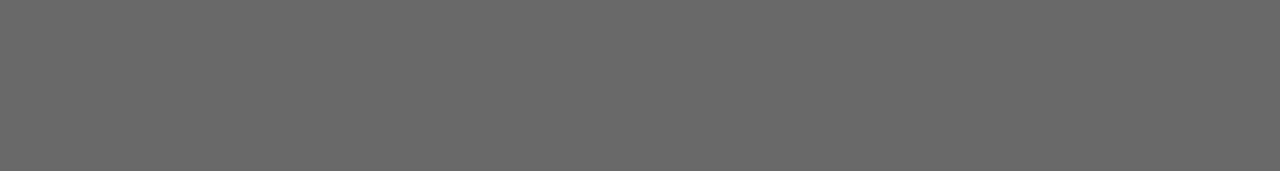
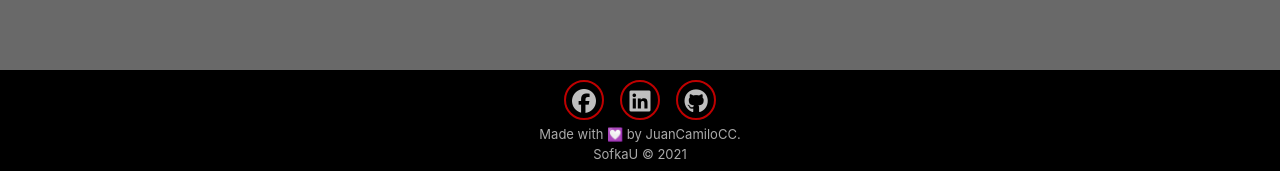
Before and after one commit to juancamilo11/ChattyApp-React-Firebase, a React (Create React App) app: page /chat in a window 1280 px wide. Shown: the part 626-797 px from the top of the page. Built offline with nearby package versions, Linux system fonts and the light colour scheme; no server answers; the database is empty; sample sign-in values are in the browser's storage.

Commit message:
Estilos del footer terminados

```diff
--- a/src/index.css
+++ b/src/index.css
@@ -167,3 +167,129 @@ a {
 #btn-salir {
   margin-right: 10px;
 }
+
+
+.footer-app {
+  width: 100%;
+  height: 90px;
+  background-color: #ea3546;
+  color: black;
+  padding: 0px;
+  text-align: center;
+  display: inline-flex;
+  font-size: 14px;
+  position:relative;
+}
+
+.footer__item {
+  display: inline-flex;
+  width: 40%;
+  margin-left: 80px;
+  justify-content: center;
+  align-items: center;
+}
+
+.footer__item--copyright {
+  display: inline-flex;
+  color: rgb(255, 255, 255);
+  width: 60%;
+  font-weight: 100;
+  justify-content: space-evenly;
+}
+
+.footer-copyright--logo {
+  width: 20%;
+}
+
+.contact__item {
+  padding: 10px;
+  justify-content: center;
+  margin-left: 20%;
+}
+
+.footer-app a {
+  color: #fffafa;
+  font-size: 30px;
+  padding: 15px;
+  border-radius: 50%;
+}
+
+.footer-app a:hover {
+  color:#aaa;
+}
+
+
+.footer-espaciado {
+  height: 90px;
+  width: 100%;
+  background-color: red;
+}
+
+.footer-basic {
+  position:fixed;
+  bottom:0;
+  padding:10px 0;
+  color:white;
+  background-color: black;
+  width: 100%;
+}
+
+.footer-basic ul {
+  padding:0;
+  list-style:none;
+  text-align:center;
+  font-size:18px;
+  line-height:1.6;
+  margin-bottom:0;
+}
+
+.footer-basic li {
+  padding:0 10px;
+}
+
+.footer-basic ul a {
+  color:inherit;
+  text-decoration:none;
+  opacity:0.8;
+}
+
+.footer-basic ul a:hover {
+  opacity:1;
+}
+
+.footer-basic .social {
+  text-align:center;
+  padding-bottom:5px;
+}
+
+.footer-basic .social > a {
+  font-size:24px;
+  width:40px;
+  height:40px;
+  line-height:40px;
+  display:inline-block;
+  text-align:center;
+  border-radius:50%;
+  border:2px solid red;
+  margin:0 8px;
+  color:inherit;
+  opacity:0.75;
+}
+
+.footer-basic .social > a:hover {
+  opacity:0.9;
+}
+
+.footer-basic .copyright {
+  margin-top:0px;
+  text-align:center;
+  font-size:13px;
+  color:#aaa;
+  margin-bottom:0;
+}
+
+.form-control {
+  width:50%;
+  margin-left:25%;
+  margin-right:25%;
+}
--- a/src/pages/Chat.js
+++ b/src/pages/Chat.js
@@ -2,6 +2,7 @@ import React, { Component } from "react";
 import { auth } from "../services/firebase";
 import { db } from "../services/firebase"
 import { PrivateNavbar } from "../components/Navbar";
+import { Footer } from "../components/Footer";
 
 export default class Chat extends Component {
     constructor(props) {
@@ -84,6 +85,7 @@ export default class Chat extends Component {
                   En sesión: <strong>{this.state.user.email}</strong>
                   </div>
               </div>
+              <Footer />
             </div>
         );
     }
```
Lines whose indentation alone changed are shown as unchanged.
